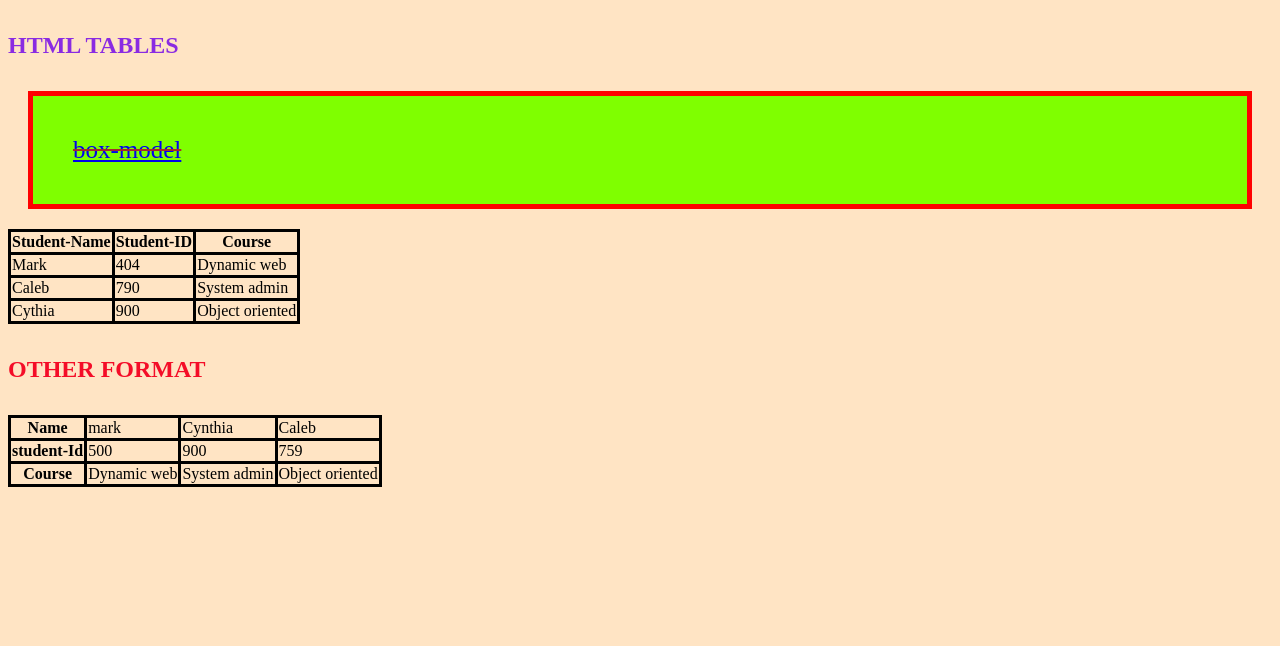
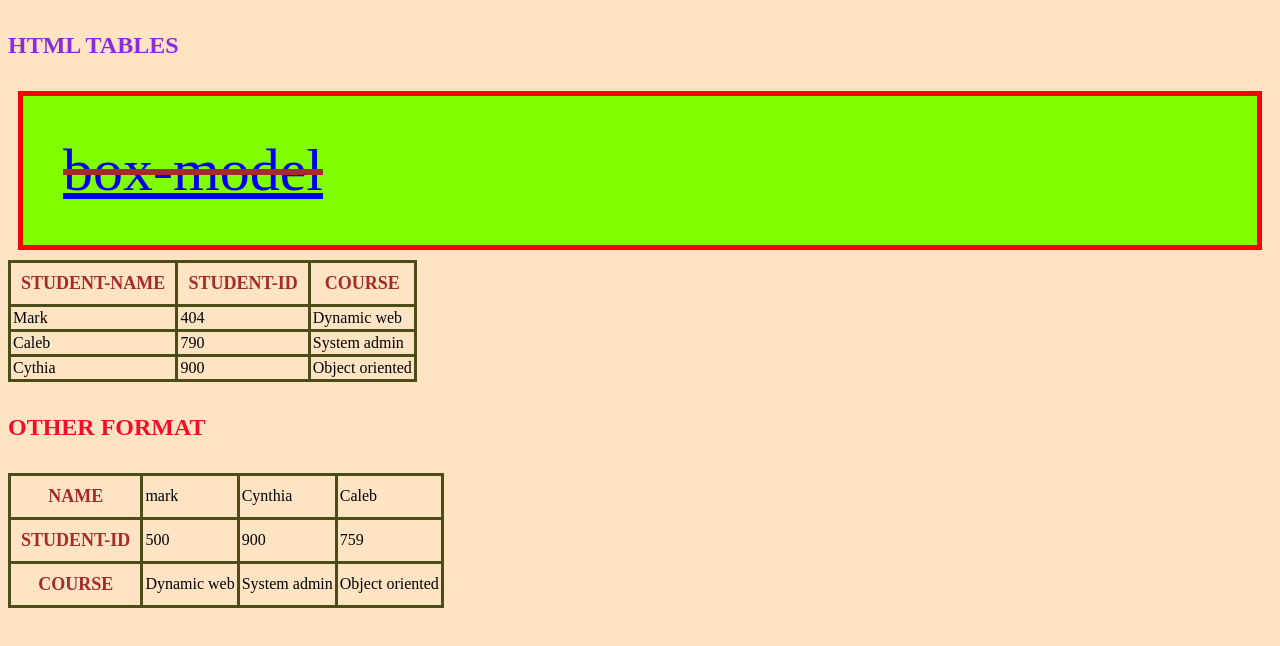
Before and after one commit to taremwa/Dynamic_web_Course, a plain HTML site: page lesson-02/table.html in a window 1280 px wide. Drawn offline with Linux system fonts and the light colour scheme.

Commit message:
edited th,td css

```diff
--- a/lesson-02/styles.css
+++ b/lesson-02/styles.css
@@ -7,16 +7,27 @@ body {
 }
 
 table, th, td {
-    border: 3px, black, solid;
+    border: 3px, rgb(75, 76, 24), solid;
     border-collapse: collapse;
 }
+td{
+    padding: 2px;
+}
+th {
+    text-transform: uppercase;
+    color: brown;
+    padding: 10px;
+    font-size: large;
+}
+
 p {
     background-color: chartreuse;
     color: aliceblue;
-    font-size: 25px;
-    margin: 20px;
+    font-size: 60px;
+    margin: 10px;
     border: 5px red solid;
     padding: 40px;
     text-decoration: line-through;
     text-decoration-color: brown;
+   /* height: 100px;*/
 }
```
Also changed, not shown: lesson-02/box-model.html (+2 -0 lines).
